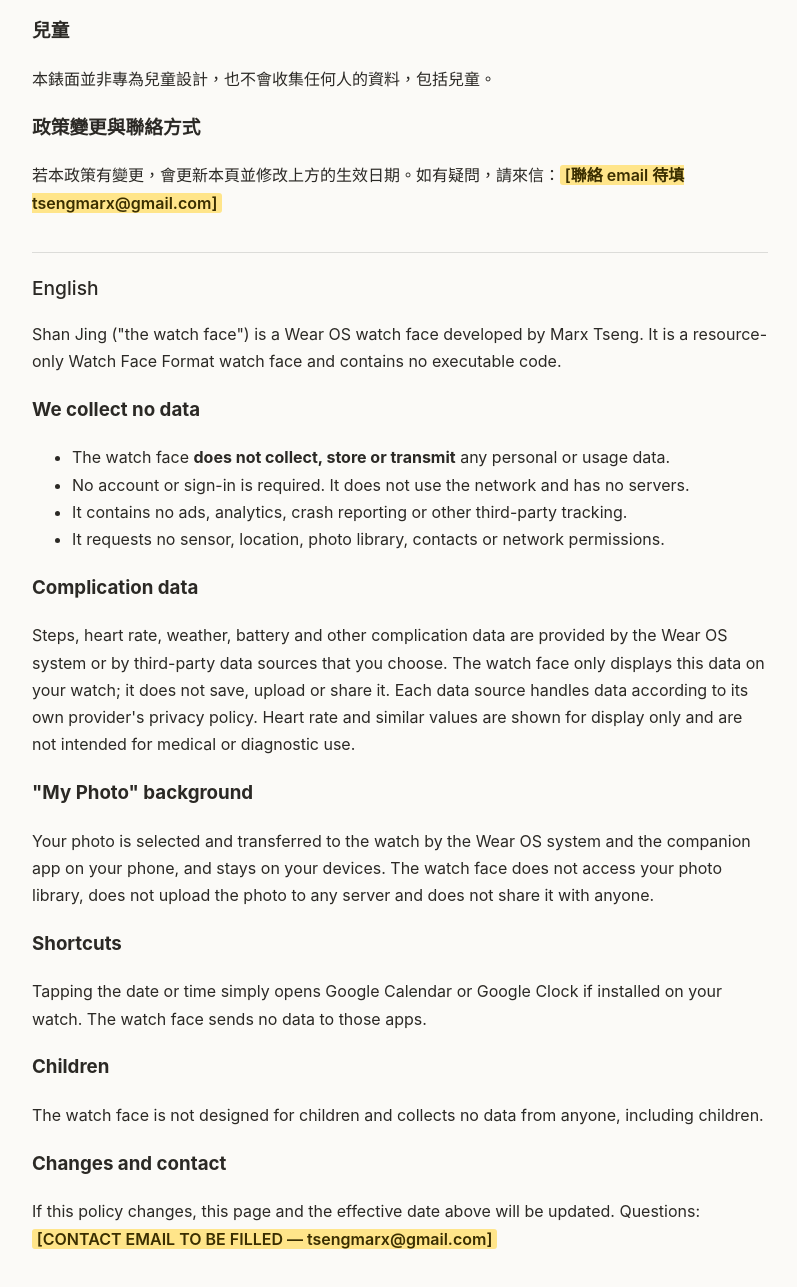
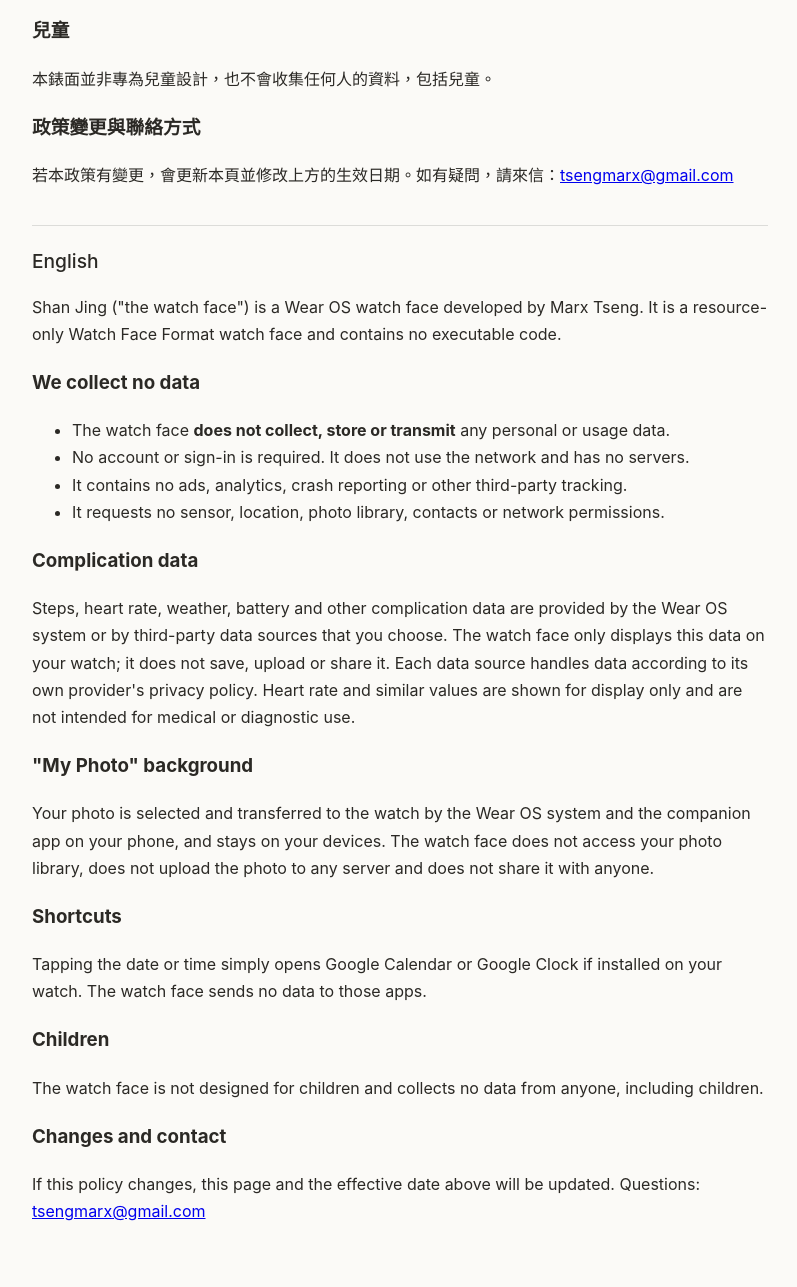
Before and after one commit to marxtseng/shanjing-privacy, a plain HTML site: page index.html in a window 1280 px wide. Shown: the part 954-2241 px from the top of the page, without its empty margins (240-1037 px from the left). After the commit the page ends 2220 px from the top, so only its background shows below. Drawn offline with Linux system fonts and the light colour scheme.

Commit message:
Fill in contact email

```diff
--- a/index.html
+++ b/index.html
@@ -11,7 +11,6 @@
   h1 { font-weight: 500; font-size: 1.6rem; margin-bottom: .2rem; }
   h2 { font-weight: 500; font-size: 1.2rem; margin-top: 2.2rem; border-top: 1px solid #8884; padding-top: 1.2rem; }
   .meta { opacity: .75; font-size: .92rem; }
-  .placeholder { background: #ffe58a; color: #3a2e00; padding: 0 .3em; border-radius: 3px; font-weight: 600; }
   nav a { margin-right: 1rem; }
 </style>
 </head>
@@ -41,7 +40,7 @@
 <h3>兒童</h3>
 <p>本錶面並非專為兒童設計，也不會收集任何人的資料，包括兒童。</p>
 <h3>政策變更與聯絡方式</h3>
-<p>若本政策有變更，會更新本頁並修改上方的生效日期。如有疑問，請來信：<span class="placeholder">[聯絡 email 待填 tsengmarx@gmail.com]</span></p>
+<p>若本政策有變更，會更新本頁並修改上方的生效日期。如有疑問，請來信：<a href="mailto:tsengmarx@gmail.com">tsengmarx@gmail.com</a></p>
 </section>
 
 <section id="en" lang="en">
@@ -63,7 +62,7 @@
 <h3>Children</h3>
 <p>The watch face is not designed for children and collects no data from anyone, including children.</p>
 <h3>Changes and contact</h3>
-<p>If this policy changes, this page and the effective date above will be updated. Questions: <span class="placeholder">[CONTACT EMAIL TO BE FILLED — tsengmarx@gmail.com]</span></p>
+<p>If this policy changes, this page and the effective date above will be updated. Questions: <a href="mailto:tsengmarx@gmail.com">tsengmarx@gmail.com</a></p>
 </section>
 </body>
 </html>
```
